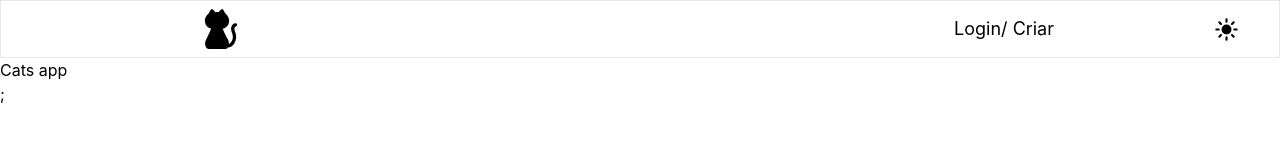
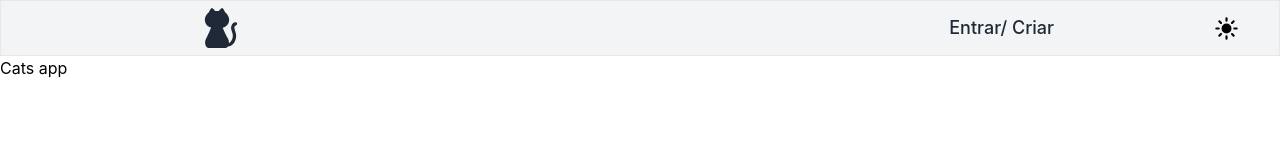
Before and after one commit to vsantos1711/cats-app, a Next.js app: page / in a window 1280 px wide. Shown: the top 160 px of the page. Built offline with nearby package versions, Linux system fonts and the light colour scheme.

Commit message:
feat: add dark mode on Header

```diff
--- a/src/app/page.tsx
+++ b/src/app/page.tsx
@@ -1,7 +1,7 @@
 export default function Home() {
   return (
     <main className="dark:bg-slate-700 min-h-screen">
-      <h1>Cats app</h1>;
+      <h1>Cats app</h1>
     </main>
   );
 }
--- a/src/components/UI/Header.tsx
+++ b/src/components/UI/Header.tsx
@@ -4,13 +4,13 @@ import ButtonTheme from "./ButtonTheme";
 
 export default function Header() {
   return (
-    <header className="flex py-2 border px-10 dark:border-none dark:bg-gray-800">
-      <nav className="container flex justify-between items-center">
+    <header className="flex  border h-14 bg-gray-100 px-10 dark:border-none dark:bg-gray-800">
+      <nav className="container flex justify-between items-center text-gray-800 dark:text-gray-200">
         <Link href="/">
           <Logo />
         </Link>
-        <Link href="/login" className="text-lg">
-          Login/ Criar
+        <Link href="/login" className="text-lg font-medium">
+          Entrar/ Criar
         </Link>
       </nav>
       <ButtonTheme />
```
